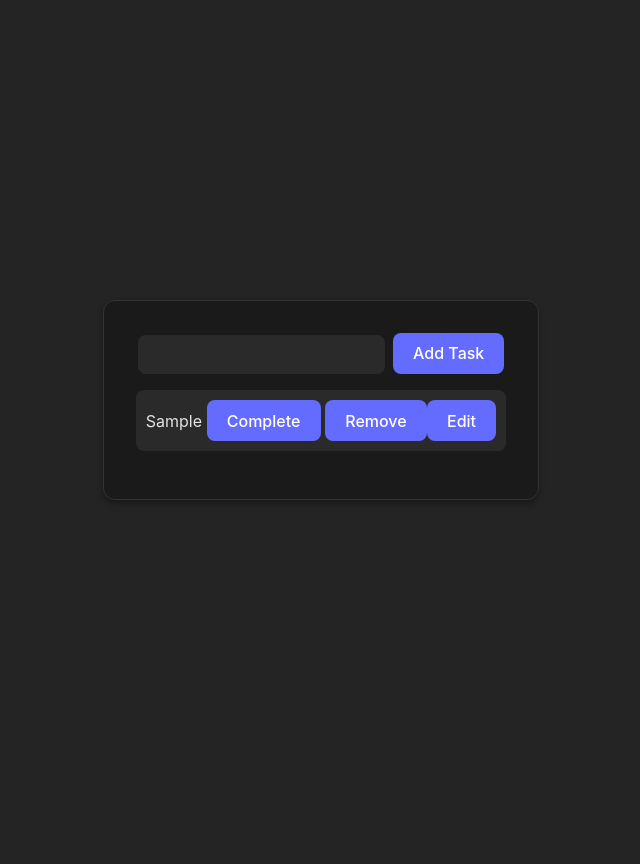
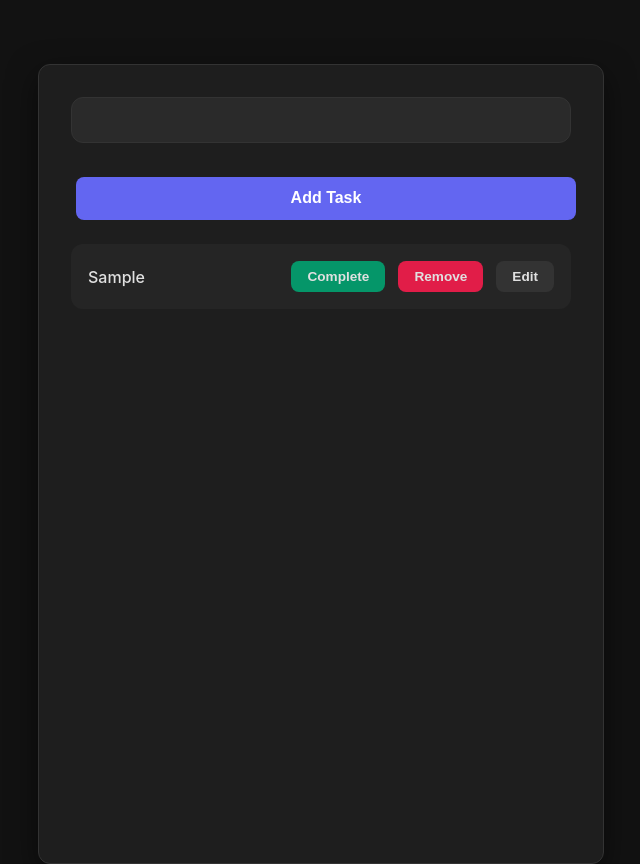
Before and after one commit to Anthicius/task-manager-react, a React (Vite) app: page / in a window 1280 px wide. Both pictures are taken after typing "Sample" into the empty fields and a click on the button "Add Task". Shown: the whole page, without its empty margins (319-959 px from the left). Before the commit the page ends 800 px from the top, so only its background shows below. Built offline with nearby package versions, Linux system fonts and the light colour scheme.

Commit message:
refactored code. Removed the functions from App.jsx and refactored them into a hook useTodos.js. Also added css styling for the project visual appeal

```diff
--- a/src/App.jsx
+++ b/src/App.jsx
@@ -1,71 +1,34 @@
-import { useEffect, useState } from "react";
+import { useState } from "react";
 import TaskItem from "./Components/TaskItem";
+import useTodos from "./hooks/useTodos";
 
 function App() {
   const [newTask, setNewTask] = useState("");
-  const [tasks, setTasks] = useState(() => {
-    const saved = localStorage.getItem("my_todo_list");
-    if (saved) {
-      return JSON.parse(saved);
-    } else {
-      return [];
-    }
-  });
+  const {
+    tasks,
+    setTasks,
+    handleAddTask,
+    handleDeleteTask,
+    handleCompleteTask,
+    handleTaskEditSave,
+  } = useTodos();
 
-  useEffect(() => {
-    localStorage.setItem("my_todo_list", JSON.stringify(tasks));
-  }, [tasks]);
-
-  const handleAddTask = () => {
-    if (newTask.trim().length > 0) {
-      setTasks((prev) => [
-        ...prev,
-        { text: newTask, completed: false, id: Date.now() },
-      ]);
-      setNewTask("");
-    }
-    console.log(tasks);
-  };
-
-  const handleDeleteTask = (taskId) => {
-    setTasks((prevTasks) => prevTasks.filter((task) => task.id !== taskId));
-  };
-
-  const handleCompleteTask = (taskId) => {
-    setTasks((prevTasks) =>
-      prevTasks.map((task) => {
-        if (task.id === taskId) {
-          return { ...task, completed: !task.completed };
-        } else {
-          return task;
-        }
-      })
-    );
-  };
-
-  const handleTaskEditSave = (editTaskValue, taskId) => {
-    setTasks((prevTasks) =>
-      prevTasks.map((task) => {
-        if (task.id === taskId) {
-          return { ...task, text: editTaskValue };
-        } else {
-          return task;
-        }
-      })
-    );
+  const onAdd = () => {
+    handleAddTask(newTask);
+    setNewTask("");
   };
 
   return (
     <>
       <input
-        onKeyDown={(e) => (e.key === "Enter" ? handleAddTask() : null)}
+        onKeyDown={(e) => (e.key === "Enter" ? onAdd() : null)}
         value={newTask}
         type="text"
         onChange={(e) => {
           setNewTask(e.target.value);
         }}
       />
-      <button onClick={handleAddTask}>Add Task</button>
+      <button onClick={onAdd}>Add Task</button>
       <ul>
         {tasks.map((task) => (
           <TaskItem
@@ -77,6 +40,11 @@ function App() {
           />
         ))}
       </ul>
+      {tasks.length === 0 && (
+        <p style={{ textAlign: "center", color: "#888", marginTop: "20px" }}>
+          No tasks yet. Add one above!
+        </p>
+      )}
     </>
   );
 }
--- a/src/Components/TaskItem.jsx
+++ b/src/Components/TaskItem.jsx
@@ -2,23 +2,53 @@ import React, { useState, useRef } from "react";
 
 const TaskItem = ({ task, onDelete, onComplete, onTaskEditSave }) => {
   const [isEditing, setIsEditing] = useState(false);
-  const inputRef = useRef(null)
+  const inputRef = useRef(null);
 
   return (
     <li>
-      {!isEditing ? <span>
-        <span style={{ textDecoration: task.completed ? "line-through" : "" }}>
-          {task.text}
-        </span>{" "}
-        <button onClick={() => onComplete(task.id)}>Complete</button>{" "}
-        <button onClick={() => onDelete(task.id)}>Remove</button>
-        <button onClick={() => setIsEditing(true)}>Edit</button>
-      </span> : <span>
-        <input defaultValue={task.text} ref={inputRef} />
-        <button onClick={()=>{onTaskEditSave(inputRef.current.value, task.id); setIsEditing(false)}}>Save</button>
-        <button onClick={()=>{setIsEditing(false)}}>Cancel</button>
-        </span>
-      }
+      {!isEditing ? (
+        <>
+          <div>
+            <span
+              style={{ textDecoration: task.completed ? "line-through" : "" }}
+            >
+              {task.text}
+            </span>{" "}
+          </div>
+          <div style={{ display: 'flex', gap: '8px' }}>
+            <button className="success" onClick={() => onComplete(task.id)}>
+              Complete
+            </button>{" "}
+            <button className="danger" onClick={() => onDelete(task.id)}>
+              Remove
+            </button>
+            <button onClick={() => setIsEditing(true)}>Edit</button>
+          </div>
+        </>
+      ) : (
+        <>
+          <div>
+            <input defaultValue={task.text} type="text" ref={inputRef} />
+          </div>
+          <div>
+            <button
+              onClick={() => {
+                onTaskEditSave(inputRef.current.value, task.id);
+                setIsEditing(false);
+              }}
+            >
+              Save
+            </button>
+            <button
+              onClick={() => {
+                setIsEditing(false);
+              }}
+            >
+              Cancel
+            </button>
+          </div>
+        </>
+      )}
     </li>
   );
 };
--- /dev/null
+++ b/src/hooks/useTodos.js
@@ -0,0 +1,67 @@
+import {useState, useEffect} from 'react'
+
+const useTodos = () => {
+
+    const [tasks, setTasks] = useState(() => {
+    const saved = localStorage.getItem("my_todo_list");
+    if (saved) {
+      return JSON.parse(saved);
+    } else {
+      return [];
+    }
+  });
+
+  useEffect(() => {
+    localStorage.setItem("my_todo_list", JSON.stringify(tasks));
+  }, [tasks]);
+
+  const handleAddTask = (newTask) => {
+    if (newTask.trim().length > 0) {
+      setTasks((prev) => [
+        ...prev,
+        { text: newTask, completed: false, id: Date.now() },
+      ]);
+    }
+    console.log(tasks);
+  };
+
+  const handleDeleteTask = (taskId) => {
+    setTasks((prevTasks) => prevTasks.filter((task) => task.id !== taskId));
+  };
+
+  const handleCompleteTask = (taskId) => {
+    setTasks((prevTasks) =>
+      prevTasks.map((task) => {
+        if (task.id === taskId) {
+          return { ...task, completed: !task.completed };
+        } else {
+          return task;
+        }
+      })
+    );
+  };
+
+  const handleTaskEditSave = (editTaskValue, taskId) => {
+    setTasks((prevTasks) =>
+      prevTasks.map((task) => {
+        if (task.id === taskId) {
+          return { ...task, text: editTaskValue };
+        } else {
+          return task;
+        }
+      })
+    );
+  };
+
+  return {
+    tasks,
+    setTasks,
+    handleAddTask,
+    handleDeleteTask,
+    handleCompleteTask,
+    handleTaskEditSave
+
+  }
+}
+
+export default useTodos
--- a/src/index.css
+++ b/src/index.css
@@ -1,76 +1,139 @@
+
 :root {
-  font-family: Inter, system-ui, Avenir, Helvetica, Arial, sans-serif;
-  line-height: 1.5;
-  font-weight: 400;
-  color-scheme: dark;
-  color: rgba(255, 255, 255, 0.87);
-  background-color: #242424;
+  --bg-color: #121212;
+  --card-bg: #1e1e1e;
+  --text-main: #e0e0e0;
+  --text-muted: #a0a0a0;
+  --primary: #6366f1;
+  --primary-hover: #4f46e5;
+  --danger: #e11d48;
+  --danger-hover: #dc2626;
+  --success: #059669;
+  --border: #333;
+  --radius: 12px;
+  font-family: 'Inter', system-ui, -apple-system, sans-serif;
 }
 
 body {
+  background-color: var(--bg-color);
+  color: var(--text-main);
   margin: 0;
   display: flex;
-  place-items: center;
-  min-width: 320px;
+  justify-content: center;
   min-height: 100vh;
-  justify-content: center;
+  padding-top: 4rem;
 }
 
+
 #root {
-  max-width: 1280px;
-  margin: 0 auto;
+  width: 100%;
+  max-width: 500px;
+  background-color: var(--card-bg);
   padding: 2rem;
-  text-align: center;
-  border: 1px solid #333;
-  border-radius: 12px;
-  background-color: #1a1a1a;
-  box-shadow: 0 4px 6px rgba(0,0,0,0.3);
+  border-radius: var(--radius);
+  box-shadow: 0 10px 30px rgba(0, 0, 0, 0.5);
+  border: 1px solid var(--border);
+  display: flex;
+  flex-direction: column;
+  gap: 1.5rem;
 }
 
-input {
-  padding: 0.6em 1.2em;
-  border-radius: 8px;
-  border: 1px solid transparent;
+input[type="text"] {
+  width: 100%;
+  padding: 0.8rem 1rem;
+  border-radius: var(--radius);
+  border: 1px solid var(--border);
   background-color: #2a2a2a;
   color: white;
-  margin-right: 8px;
-  font-size: 1em;
+  font-size: 1rem;
+  outline: none;
+  transition: border-color 0.2s;
+  box-sizing: border-box;
+  margin-bottom: 10px;
 }
 
+input[type="text"]:focus {
+  border-color: var(--primary);
+}
+
+ul {
+  list-style: none;
+  padding: 0;
+  margin: 0;
+  display: flex;
+  flex-direction: column;
+  gap: 10px;
+}
+
+li {
+  background-color: #252525;
+  padding: 1rem;
+  border-radius: var(--radius);
+  display: flex;
+  justify-content: space-between;
+  align-items: center;
+  border: 1px solid transparent;
+  transition: all 0.2s;
+}
+
+li:hover {
+  border-color: #444;
+  transform: translateY(-2px);
+}
+
+
+li span {
+  font-size: 1rem;
+  font-weight: 500;
+  color: var(--text-main);
+  word-break: break-word;
+  margin-right: 1rem;
+}
+
+
 button {
+  background-color: #333;
+  color: var(--text-main);
+  border: none;
+  padding: 0.5rem 1rem;
   border-radius: 8px;
-  border: 1px solid transparent;
-  padding: 0.6em 1.2em;
-  font-size: 1em;
-  font-weight: 500;
-  font-family: inherit;
-  background-color: #646cff;
-  color: white;
+  font-weight: 600;
   cursor: pointer;
-  transition: border-color 0.25s, background-color 0.25s;
+  transition: background 0.2s, transform 0.1s;
+  font-size: 0.85rem;
+  margin-left: 5px;
 }
 
 button:hover {
-  background-color: #535bf2;
+  background-color: #444;
 }
 
-ul {
-  list-style-type: none;
-  padding: 0;
-  text-align: left;
+button:active {
+  transform: scale(0.95);
 }
 
-li {
-  background: #2a2a2a;
-  margin: 8px 0;
-  padding: 10px;
-  border-radius: 8px;
-  display: flex;
-  justify-content: space-between;
-  align-items: center;
-  gap: 10px;
+#root > button {
+  background-color: var(--primary);
+  color: white;
+  width: 100%;
+  padding: 0.8rem;
+  font-size: 1rem;
 }
 
-span {
-  flex-grow: 1;
+#root > button:hover {
+  background-color: var(--primary-hover);
 }
+
+.danger {
+  background-color: var(--danger);
+}
+.danger:hover {
+  background-color: var(--danger-hover);
+}
+
+.success {
+  background-color: var(--success);
+}
+.success:hover {
+  background-color: #16a34a;
+}
```
